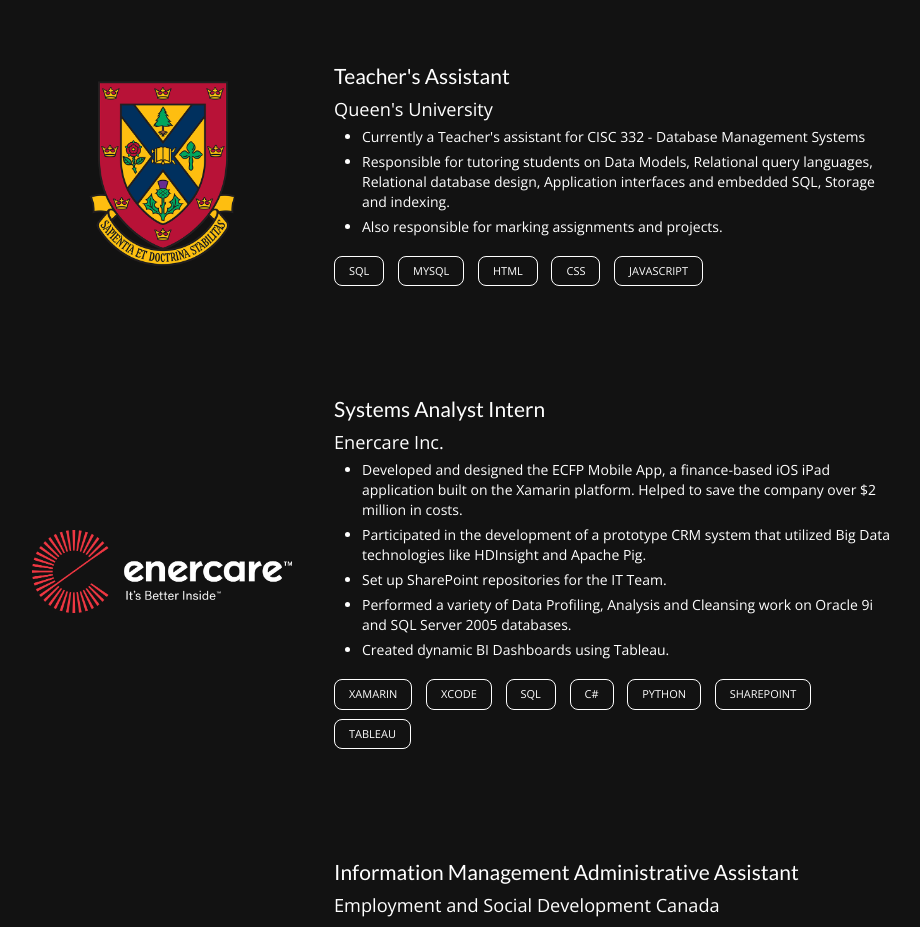
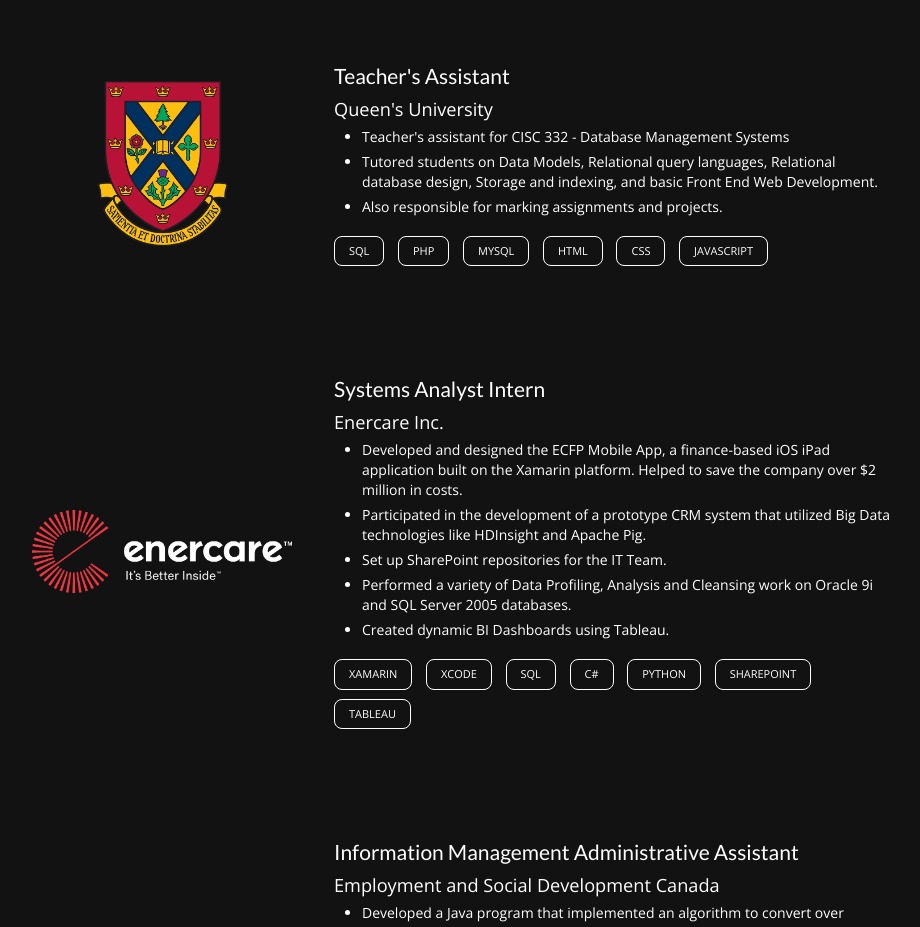
Before and after one commit to Arkterix/Arkterix.github.io, a plain HTML site: page index.html in a window 1280 px wide. Shown: the part 3481-4408 px from the top of the page, without its empty margins (186-1106 px from the left). Drawn offline with nearby package versions, Linux system fonts and the light colour scheme; no server answers.

Commit message:
Update TA Job

```diff
--- a/index.html
+++ b/index.html
@@ -227,12 +227,13 @@
               <p class ="item_details_title" >Teacher's Assistant</p>
               <a class='intro_text_a' style= "color: white; font-size: 1.3em;" href = "http://www.queensu.ca/" target="_blank">Queen's University</a>
               <ul>
-                <li class="detail_bullets">Currently a Teacher's assistant for CISC 332 - Database Management Systems</li>
-                <li class="detail_bullets">Responsible for tutoring students on Data Models, Relational query languages, Relational database design, Application interfaces and embedded SQL, Storage and indexing.</li>
+                <li class="detail_bullets">Teacher's assistant for CISC 332 - Database Management Systems</li>
+                <li class="detail_bullets">Tutored students on Data Models, Relational query languages, Relational database design, Storage and indexing, and basic Front End Web Development.</li>
                 <li class="detail_bullets">Also responsible for marking assignments and projects.</li>
               </ul>
               <div class = "skill_align">
                 <span class = "skill">SQL</span>
+                <span class = "skill">PHP</span>
                 <span class = "skill">MySQL</span>
                 <span class = "skill">HTML</span>
                 <span class = "skill">CSS</span>
```
